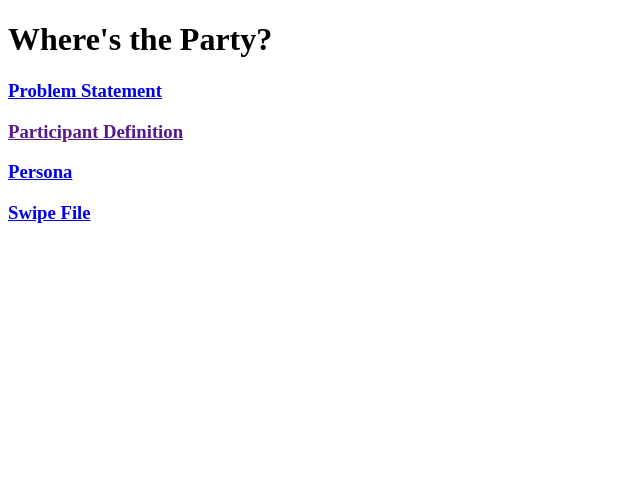
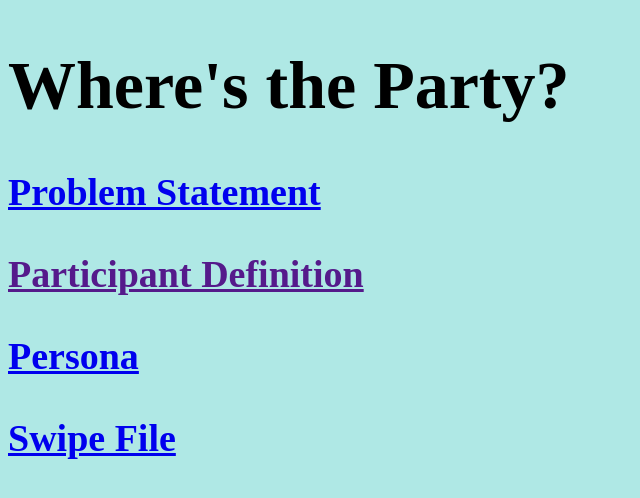
Before and after one commit to ccharl/where-s-the-party-, a plain HTML site: page index.html in a window 1280 px wide. Shown: the whole page, without its empty margins (0-640 px from the left). Drawn offline with Linux system fonts and the light colour scheme.

Commit message:
Update layouts.css

```diff
--- a/layouts.css
+++ b/layouts.css
@@ -1,8 +1,15 @@
 body{
-	background-color: #e6e6e6
+	background-color: #afe8e5;
 	font
 }
 
 h1{
+	justify-content:center;
+	font-size: 68px;
+}
 
+
+h3{
+	justify-content: center;
+	font-size:38px;
 }
```
